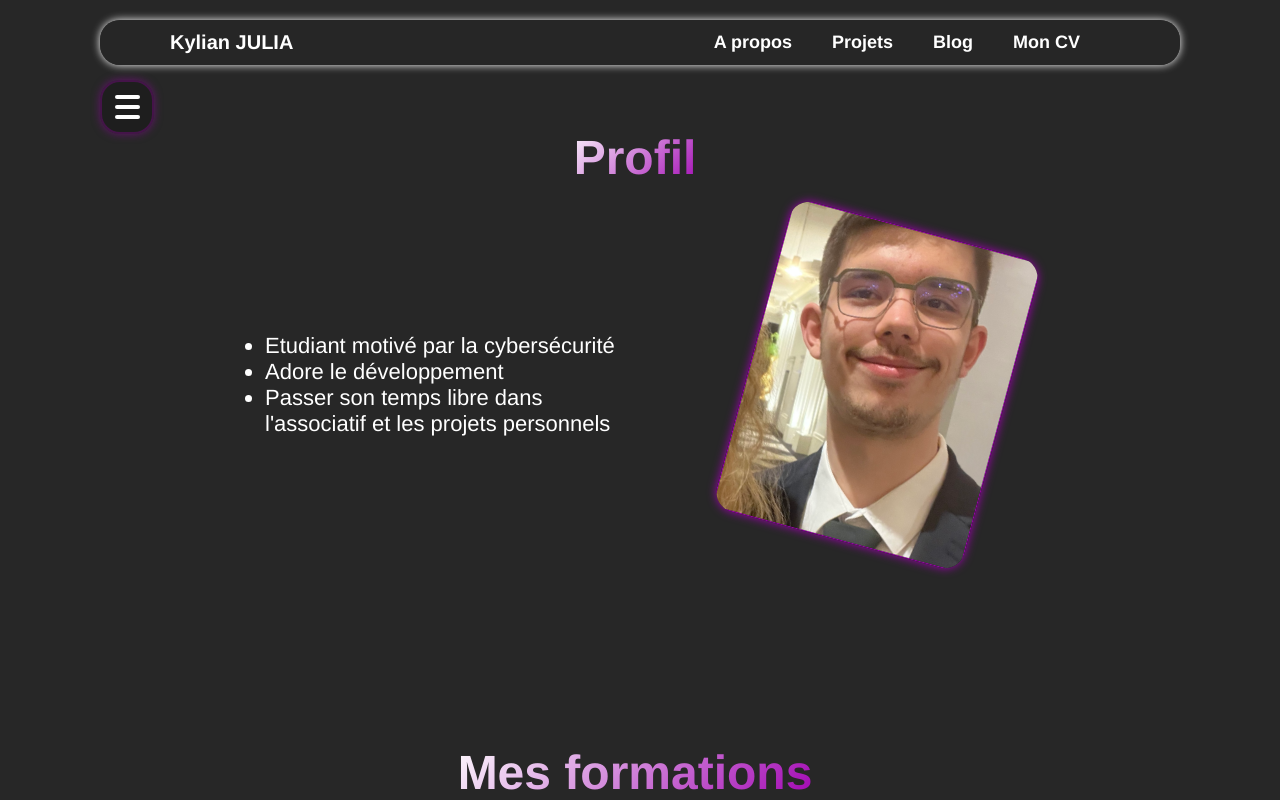
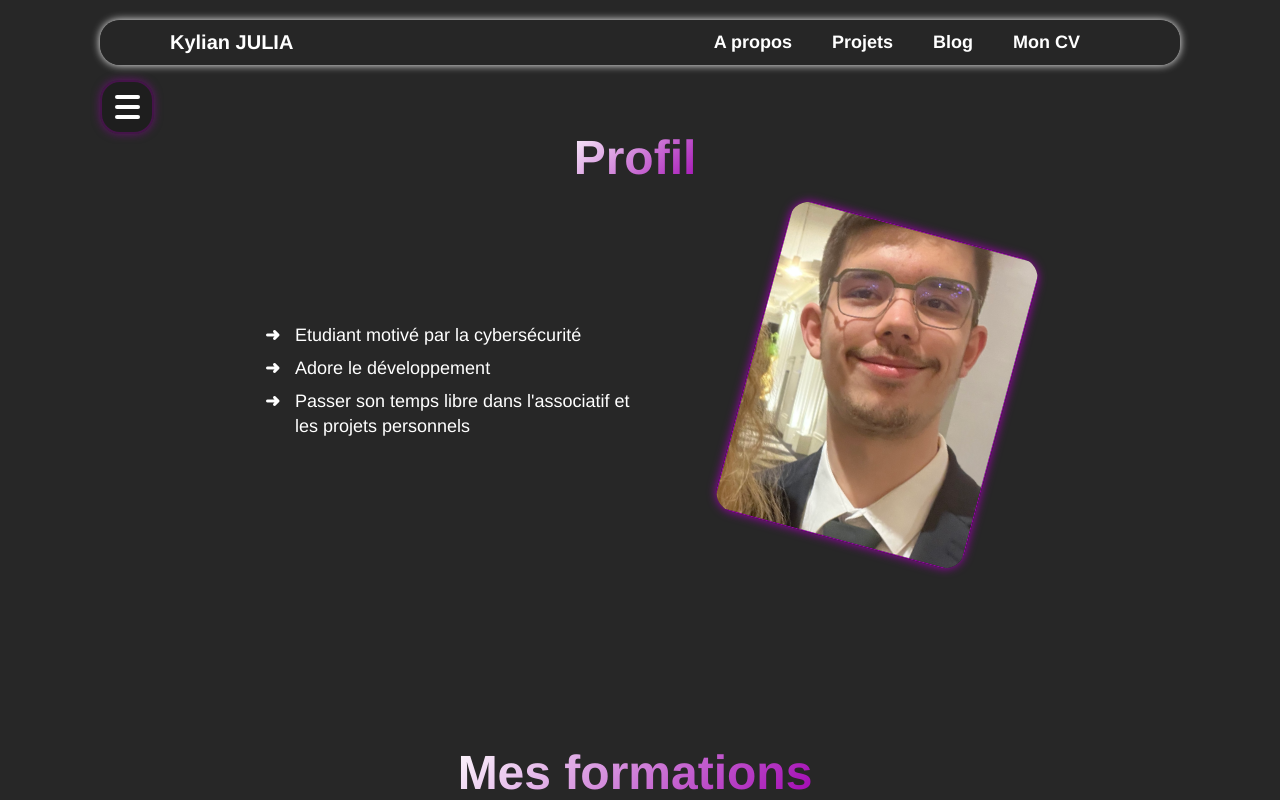
Before and after one commit to kylianjoff/kylianjulia, an Angular app in the folder kylianjulia/: page /about in a window 1280 px wide. Shown: the top 800 px of the page. Built offline with nearby package versions, Linux system fonts and the light colour scheme; what ngx-markdown would draw is missing.

Commit message:
Design de la partie profil

```diff
--- a/kylianjulia/src/app/about/about.css
+++ b/kylianjulia/src/app/about/about.css
@@ -115,6 +115,35 @@ section h2 {
 .profil-text {
     width: 30vw;
     font-size: 22px;
+}
+
+.profil-text ul {
+    list-style: none;
+}
+
+.profil-text ul li {
+    position: relative;
+    padding-left: 30px;
+    margin-bottom: 8px;
+    font-size: 18px;
+    line-height: 1.4;
+    color: #fff;
+    transition: color 0.3s ease;
+}
+
+.profil-text ul li::before {
+    content: "➜";
+    position: absolute;
+    left: 0;
+    top: 0;
+    color: #fff;
+    font-weight: bold;
+    transition: color 0.3s ease, transform 0.2s ease;
+}
+
+.profil-text ul li:hover::before {
+    color: #9f00b1;
+    transform: translateX(3px);
 }
 
 .profil-picture {
```
